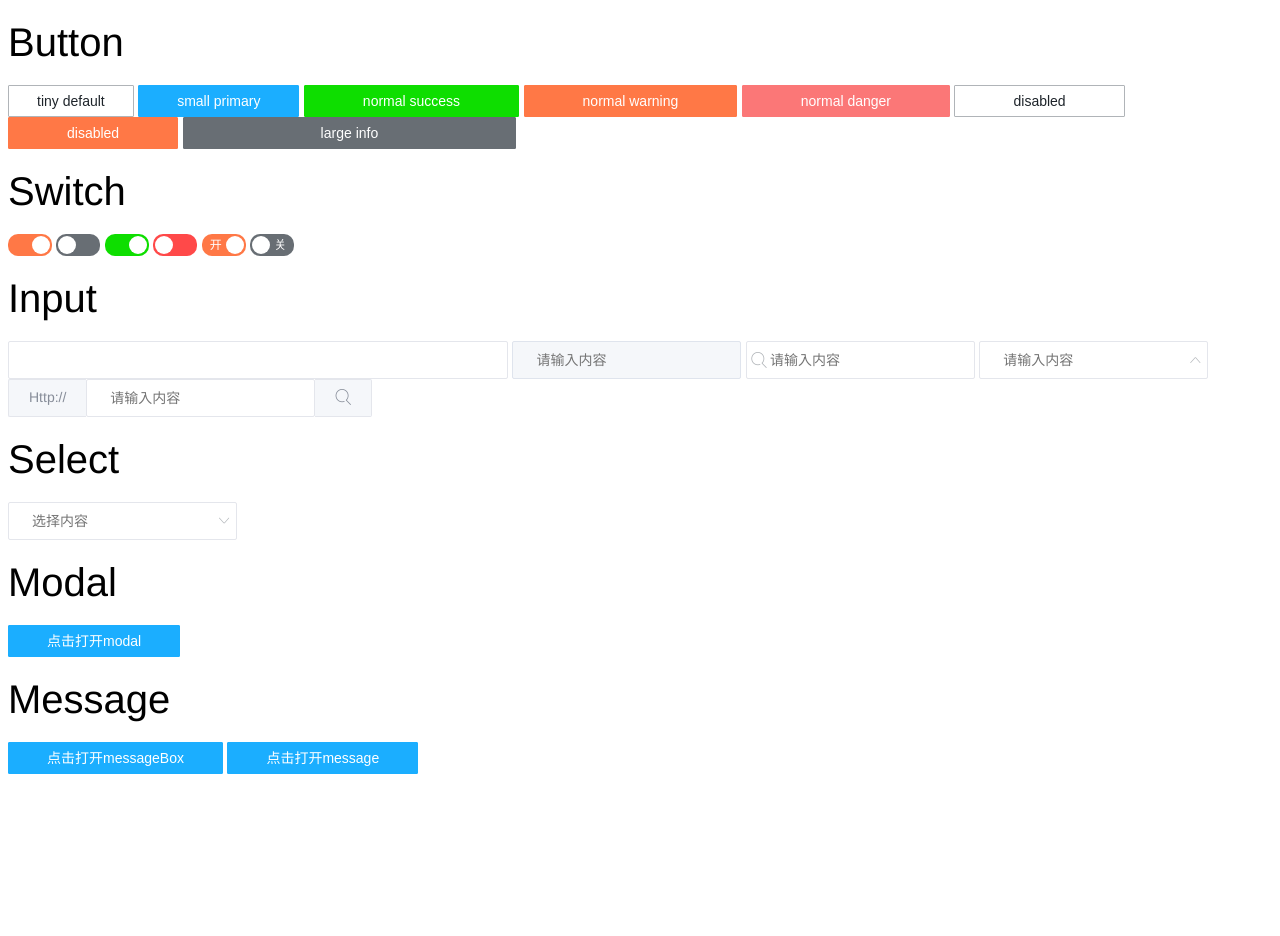
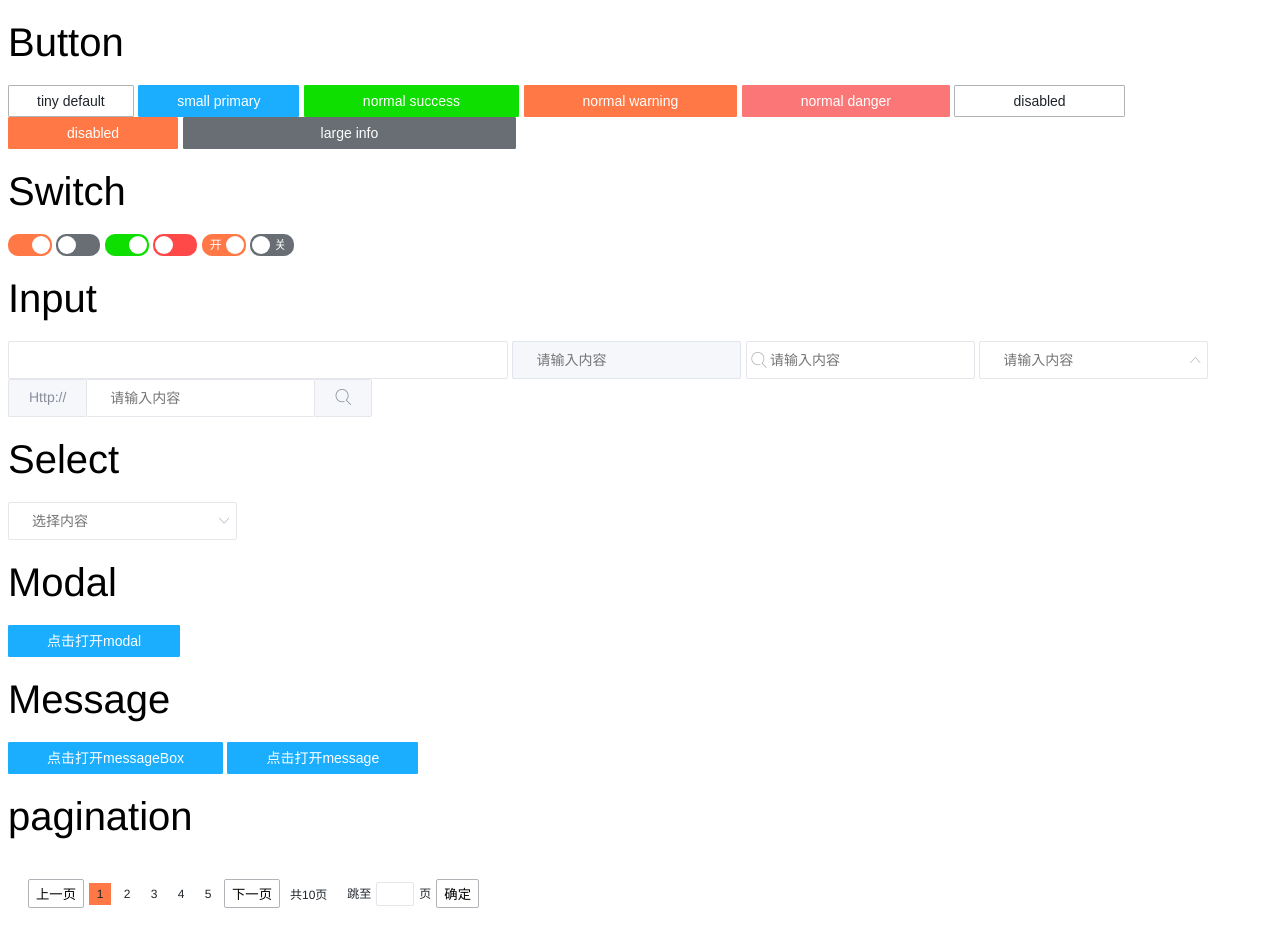
Before and after one commit to Nabufaces/lanlan-ui, a Vue app: page / in a window 1280 px wide. Before the commit the page ends 800 px from the top, so only its background shows below. Built offline with nearby package versions, Linux system fonts and the light colour scheme.

Commit message:
lan-pagination

```diff
--- a/src/components/index.vue
+++ b/src/components/index.vue
@@ -61,6 +61,11 @@
           @confirm="showMessageBox = false"></lan-message>
       <lan-message :showMessage="showMessage" type="warning" :isModal="false" message="这是一条消息"></lan-message>
     </div>
+
+    <label class="title">pagination</label>
+    <div class="group">
+      <lan-pagination :total="10" :isEllipsis="true"></lan-pagination>
+    </div>
   </div>
 </template>
 
@@ -71,6 +76,7 @@
   import lanSelect from './lan-select/lan-select'
   import lanModal from './lan-modal/lan-modal'
   import lanMessage from './lan-message/lan-message'
+  import lanPagination from './lan-pagination/lan-pagination'
 
   export default {
     data () {
@@ -103,7 +109,8 @@
       lanInput,
       lanSelect,
       lanModal,
-      lanMessage
+      lanMessage,
+      lanPagination
     },
     methods: {
       handleModal(){
--- /dev/null
+++ b/src/components/lan-pagination/lan-pagination.css
@@ -0,0 +1,56 @@
+.lan-pagination {
+  padding: 20px;
+  color: #1E242A;
+  font-size: 12px;
+  display: flex;
+  align-items: center;
+}
+.lan-pagination .btn {
+  background: #fff;
+  padding: 4px 7px;
+  border-radius: 2px;
+  border: 1px solid #B0B4B8;
+  outline: none;
+  margin-right: 5px;
+}
+.lan-pagination .btn.disabled {
+  cursor: not-allowed;
+}
+.lan-pagination .btn.disabled:hover {
+  background-color: #EDF0F4;
+}
+.lan-pagination ul {
+  display: inline-block;
+  list-style-type: none;
+  padding: 0;
+  margin: 0;
+}
+.lan-pagination ul li {
+  float: left;
+  margin-right: 5px;
+  text-align: center;
+}
+.lan-pagination ul li.page {
+  width: 22px;
+  height: 22px;
+  line-height: 22px;
+}
+.lan-pagination ul li.page.active {
+  background: #FF7846;
+}
+.lan-pagination .total {
+  margin: 0 20px 0 5px;
+}
+.lan-pagination .ipt {
+  padding: 4px 8px;
+  color: #B0B4B8;
+  font-size: 12px;
+  border-radius: 2px;
+  border: 1px solid #E4E6EC;
+  outline: none;
+  margin: 0 5px;
+  width: 20px;
+}
+.lan-pagination .ipt:hover {
+  border: 1px solid #FF7846;
+}
--- /dev/null
+++ b/src/components/lan-pagination/lan-pagination.less
@@ -0,0 +1,56 @@
+.lan-pagination {
+  padding: 20px;
+  color: #1E242A;
+  font-size: 12px;
+  display: flex;
+  align-items: center;
+  .btn {
+    background: #fff;
+    padding: 4px 7px;
+    border-radius: 2px;
+    border: 1px solid #B0B4B8;
+    outline: none;
+    margin-right: 5px;
+    &.disabled {
+      cursor: not-allowed;
+      &:hover {
+        background-color: #EDF0F4;
+      }
+    }
+  }
+  ul {
+    display: inline-block;
+    list-style-type: none;
+    padding: 0;
+    margin: 0;
+    li {
+      float: left;
+      margin-right: 5px;
+      text-align: center;
+      &.page {
+        width: 22px;
+        height: 22px;
+        line-height: 22px;
+        &.active {
+          background: #FF7846;
+        }
+      }
+    }
+  }
+  .total {
+    margin: 0 20px 0 5px;
+  }
+  .ipt {
+    padding: 4px 8px;
+    color: #B0B4B8;
+    font-size: 12px;
+    border-radius: 2px;
+    border: 1px solid #E4E6EC;
+    outline: none;
+    margin: 0 5px;
+    width: 20px;
+    &:hover{
+      border: 1px solid #FF7846;
+    }
+  }
+}
--- /dev/null
+++ b/src/components/lan-pagination/lan-pagination.vue
@@ -0,0 +1,84 @@
+<template>
+  <div class="lan-pagination" v-if="total>1">
+    <button class="btn" :class="current == 1 ? 'disabled' : '' "  @click="handleClick(current-1)">上一页</button>
+    <ul>
+      <template  v-for="value in pageList">
+        <li class="page" :class="current == value ? 'active' : '' "
+            @click="handleClick(value)">
+          <span>{{value}}</span>
+        </li>
+      </template>
+    </ul>
+    <button class="btn" :class="current == total ? 'disabled' : '' "  @click="handleClick(current+1)">下一页</button>
+    <span class="total" v-if="isEllipsis">共{{total}}页</span>
+    <span>跳至<input class="ipt" v-model="inputValue"/>页</span>
+    <button class="btn" style="margin-left: 5px" @click="handleConfirm">确定</button>
+  </div>
+</template>
+
+<script>
+  export default{
+    name: 'lan-pagination',
+    props: {
+      total: {
+        type: Number,
+        require: true
+      },
+      isEllipsis: Boolean
+    },
+    created(){
+      for(let i = 1;i <= this.total && i <= 5; i++){
+        this.pageList.push(i);
+      }
+    },
+    watch: {
+      current(newVal){
+        let arr = this.pageList;
+        const total = this.total;
+        if(arr.indexOf(newVal) === -1 && total > 5){
+          const index = total - newVal;
+          if(index < 5) {
+            console.log(index);
+            for(let i = index; i >= 0; i--) {
+              arr[index - i] = newVal - i;
+            }
+            console.log(arr);
+            for(let i = index + 1, j = 1; i < 5; i++, j++) {
+              arr[i] = newVal + j;
+            }
+            console.log(arr);
+          } else {
+            for(let i = 0; i <= 5; i++) {
+              arr[i] = newVal + i;
+            }
+          }
+        }
+      }
+    },
+    data: function(){
+      return {
+        current: 1,
+        pageList: [],
+        inputValue: ''
+      }
+    },
+    methods: {
+      handleClick(value){
+        if(value >= 1 && value <= this.total){
+          this.current = value;
+          this.$emit('currentChange', value);
+        }
+      },
+      handleConfirm(){
+        const value = this.inputValue;
+        if(value >=1 && value <= this.total){
+          this.handleClick(parseInt(value));
+        } else {
+          this.inputValue = '';
+        }
+      }
+    }
+  }
+</script>
+
+<style src="./lan-pagination.css" scoped></style>
```
Also changed, not shown: 1 other file (tests, documents, lock files or other folders).
